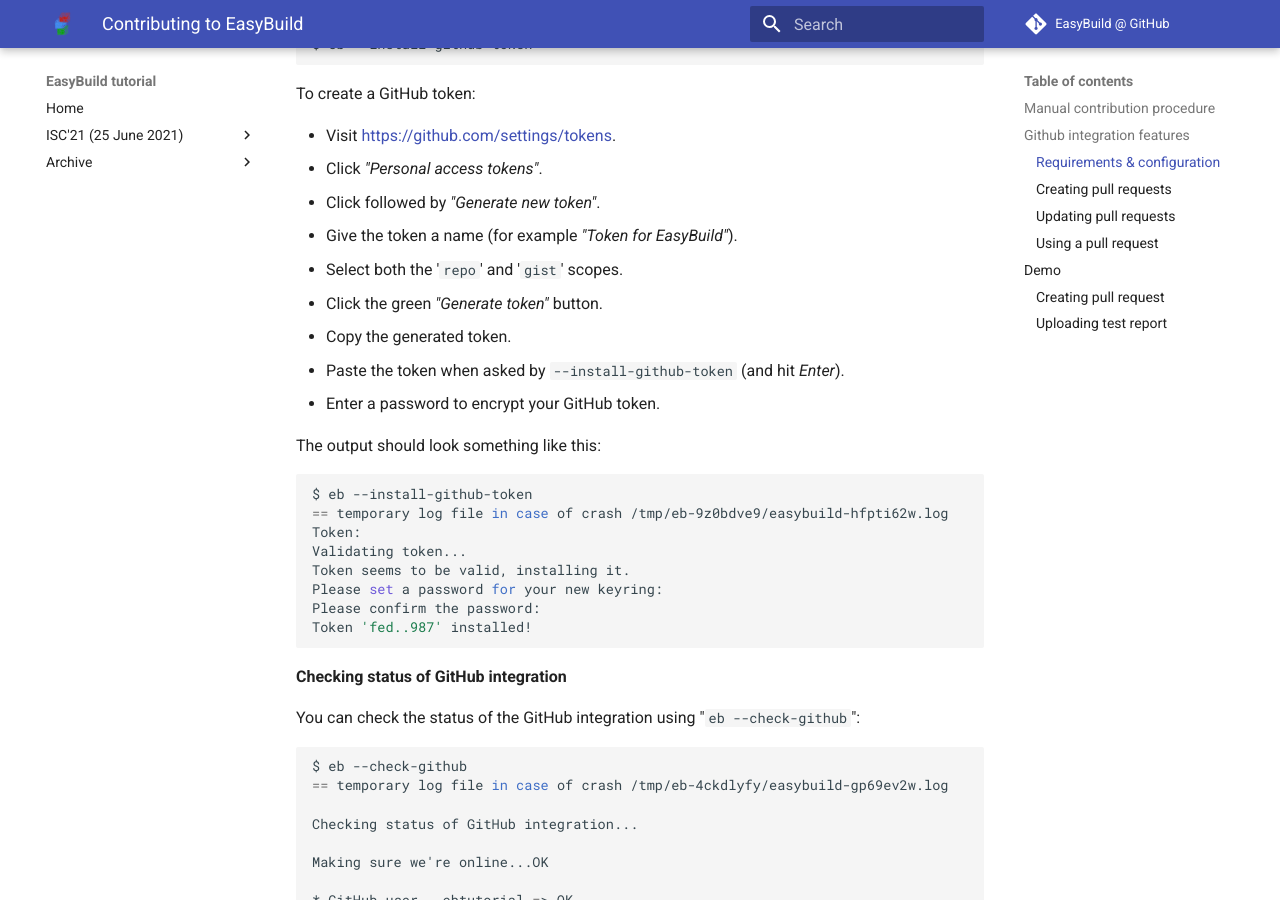
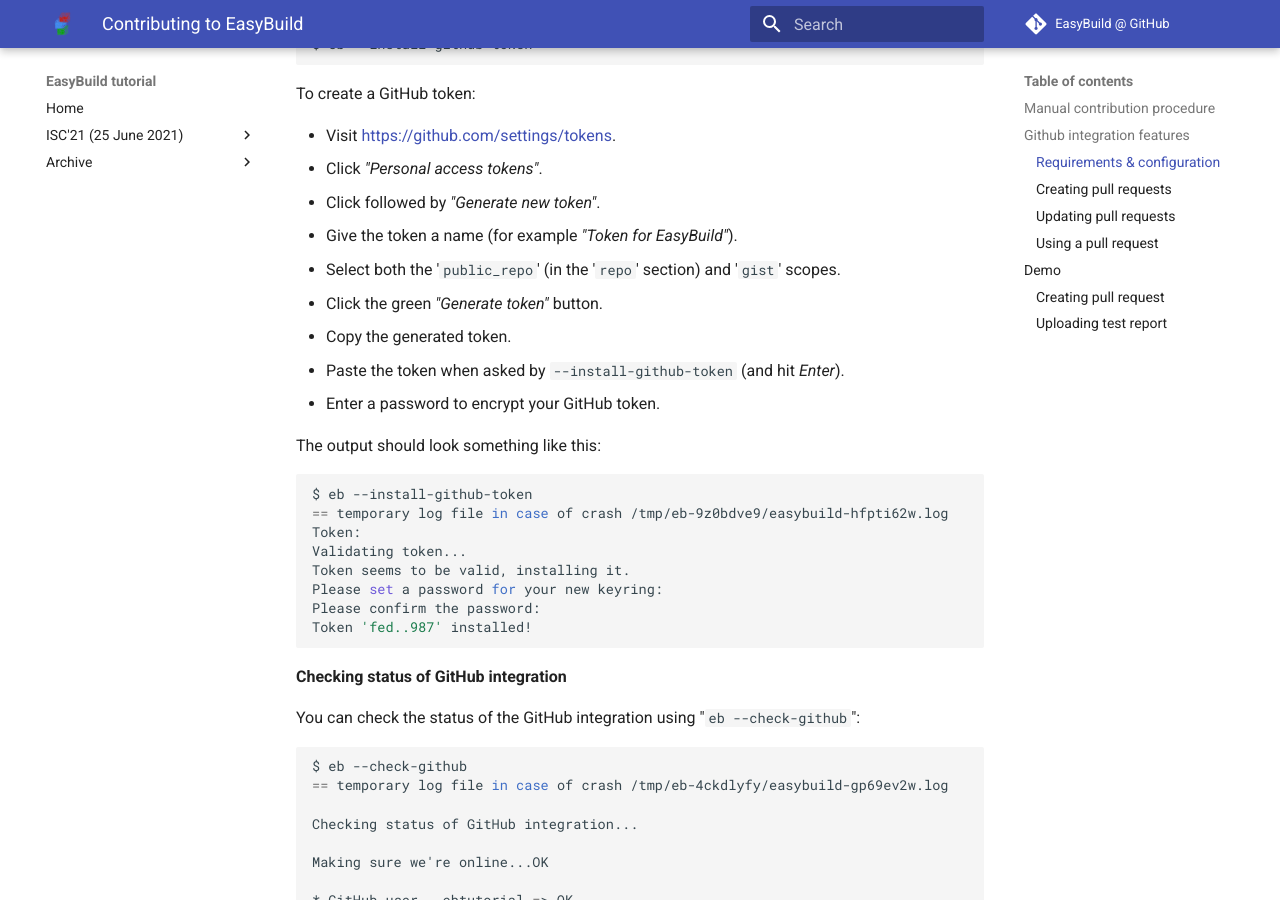
Before and after one commit to easybuilders/easybuild-tutorial, an MkDocs documentation site: the page built from docs/2022-isc22/contributing.md, in a window 1280 px wide and 900 px high, scrolled down 3356 px. Built offline with MkDocs 1.6.1 and Material for MkDocs 9.7.7, drawn with Linux system fonts in a browser that asks for light colours.

Commit message:
Update docs/2022-isc22/contributing.md
Co-authored-by: SebastianAchilles <achilles@aices.rwth-aachen.de>

```diff
--- a/docs/2022-isc22/contributing.md
+++ b/docs/2022-isc22/contributing.md
@@ -152,7 +152,7 @@
 * Click *"Personal access tokens"*.
 * Click followed by *"Generate new token"*.
 * Give the token a name (for example *"Token for EasyBuild"*).
-* Select both the '`repo`' and '`gist`' scopes.
+* Select both the '`public_repo`' (in the '`repo`' section) and '`gist`' scopes.
 * Click the green *"Generate token"* button.
 * Copy the generated token.
 * Paste the token when asked by `--install-github-token` (and hit *Enter*).
```
